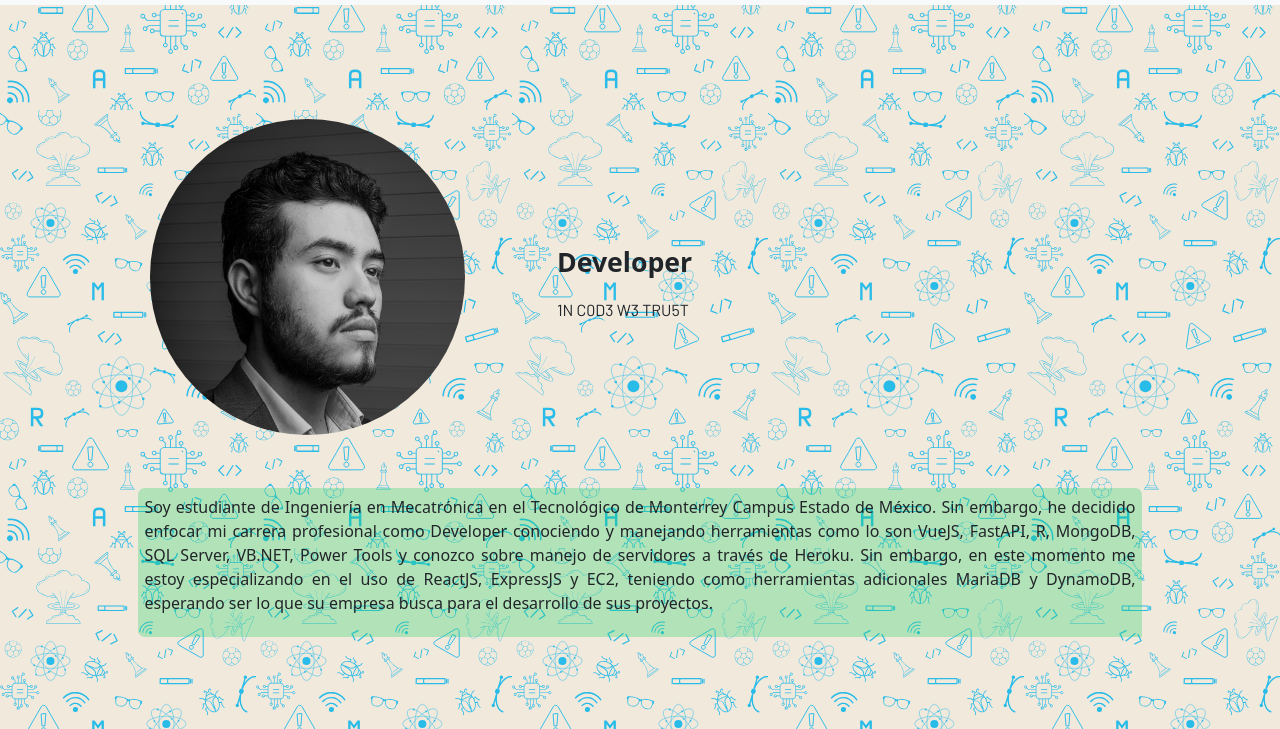
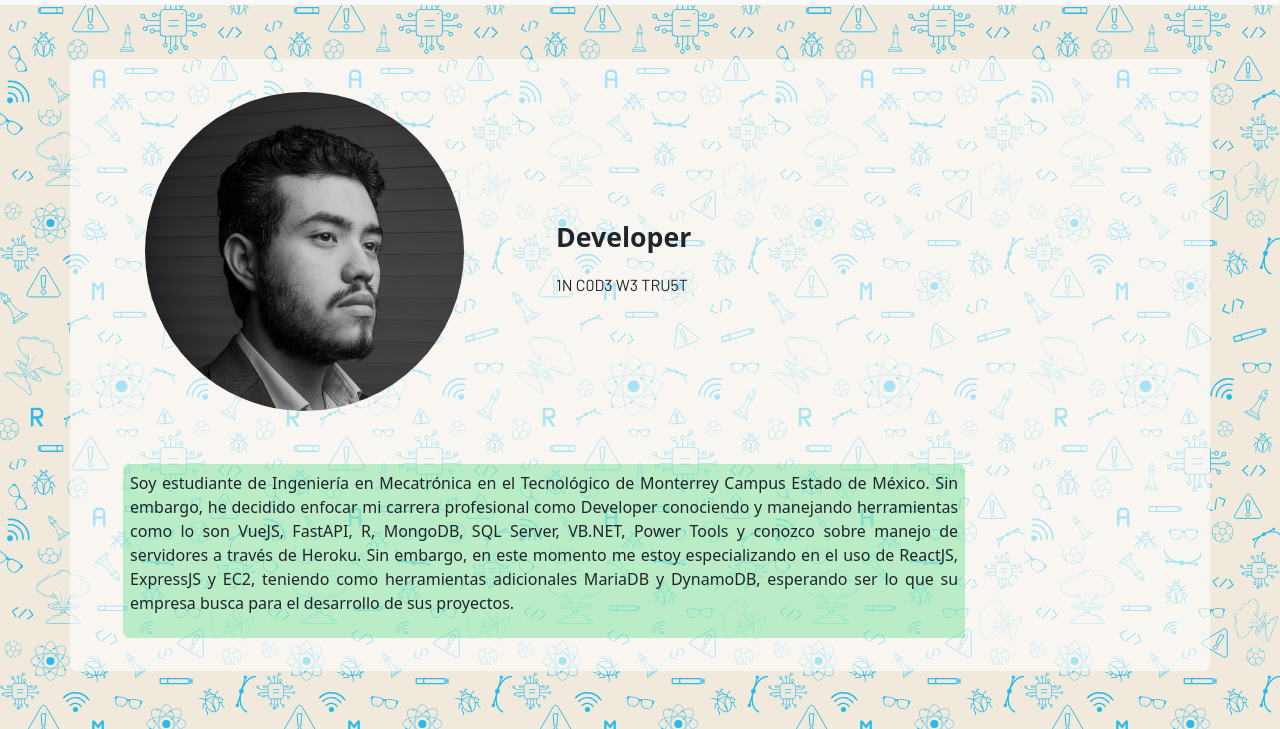
Before and after one commit to MartinNava/Express_first_practice, a website: page views/index.html in a window 1280 px wide. Shown: the part 71-800 px from the top of the page. Drawn offline with nearby package versions, Linux system fonts and the light colour scheme; files that its build step writes are made by us from their sources; files whose address does not match are found by name.

Commit message:
first styles edit

```diff
--- a/public/styles/styles.css
+++ b/public/styles/styles.css
@@ -1,4 +1,38 @@
 @import url('https://fonts.googleapis.com/css2?family=Barlow&display=swap');
+
+:root {
+    --container-assets-margin-top: 170pt;
+    --keyframe-begin-margin-top: 220pt;
+}
+
+@media (min-width: 768px) {
+    :root {
+        --container-assets-margin-top: 0;
+        --keyframe-begin-margin-top: 50pt;
+    }
+}
+
+@keyframes context-opacity {
+    0% {
+        opacity: 0;
+    }
+
+    100% {
+        opacity: 1;
+    }
+}
+
+@keyframes container-animation {
+    0% {
+        opacity: 0;
+        margin-top: var(--keyframe-begin-margin-top);
+    }
+
+    100% {
+        opacity: 1;
+        margin-top: var(--container-assets-margin-top);
+    }
+}
 
 .Barlow {
     font-family: "Barlow", sans-serif;
@@ -44,9 +78,23 @@
     background-color: rgba(37, 211, 102, 0.3);
     border-radius: 5pt 5pt 0;
     width: 90%;
-    margin: auto;
+    margin: 0pt auto 20pt;
 }
 
 .short-description {
     text-align: justify;
 }
+
+.container-assets {
+    align-self: center;
+    background: rgba(255, 255, 255, 0.6);
+    padding: 5pt;
+    border-radius: 5pt;
+    animation: container-animation 1.5s;
+    margin-top: var(--container-assets-margin-top);
+    transition: all 0.5s;
+}
+
+.opacity-animation {
+    animation: context-opacity 5s;
+}
--- a/views/index.html
+++ b/views/index.html
@@ -20,12 +20,12 @@
         </div>
     </nav>
     <div class="main-container">
-        <div class="container" style="align-self: center;">
-            <div class="row">
-                <div class="col-5 col-assets">
+        <div class="container container-assets" style="align-self: center;">
+            <div class="row opacity-animation">
+                <div class="col-sm-12 col-md-5 order-2 order-md-1 col-assets">
                     <img src="images/Martin-1.png" class="image">
                 </div>
-                <div class="col-7 col-title-box">
+                <div class="col-sm-12 col-md-7 order-1 order-md-2 col-title-box">
                     <div class="title-container">
                         <p class="title">
                             Developer
@@ -36,8 +36,8 @@
                     </div>
                 </div>
             </div>
-            <div class="row">
-                <div class="col-12 short-description">
+            <div class="row opacity-animation">
+                <div class="col-sm-12 col-md-11 col-lg-10 short-description">
                     <div class="short-description-box">
                         <p>Soy estudiante de Ingeniería en Mecatrónica en el Tecnológico de Monterrey Campus Estado de México. Sin embargo, he decidido enfocar mi
                             carrera profesional como Developer conociendo y manejando herramientas como lo son VueJS, FastAPI, R, MongoDB, SQL Server, VB.NET, Power
```
